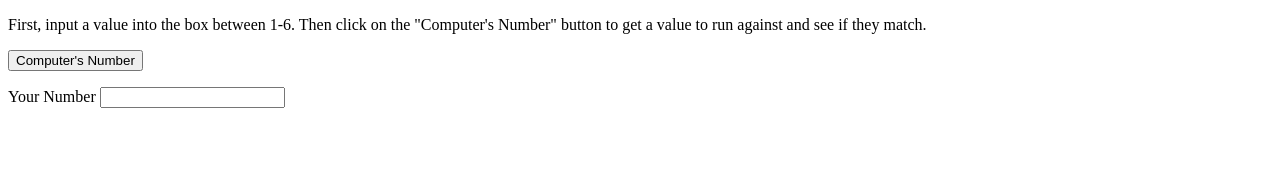
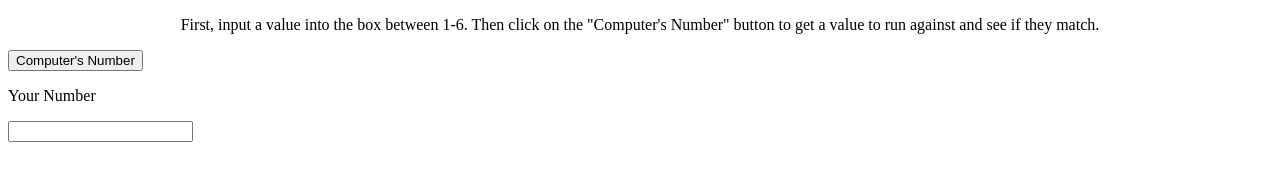
Before and after one commit to Lukas-Johns/Unit-7-01, a plain HTML site: page index.html in a window 1280 px wide. Drawn offline with Linux system fonts and the light colour scheme.

Commit message:
Linter Errors

```diff
--- a/index.html
+++ b/index.html
@@ -4,10 +4,11 @@
     <title>Guess The Dice</title>
     <link href="style.css" rel="stylesheet" type="text/css" />
   </head>
-    <p>First, input a value into the box between 1-6. Then click on the "Computer's Number" button to get a value to run against and see if they match.</p>
+  <body>
+    <p class="center">First, input a value into the box between 1-6. Then click on the "Computer's Number" button to get a value to run against and see if they match.</p>
     <button onclick="myInput()" id="press">Computer's Number</button>
-    <p>Your Number
-    <input type="text" id="mine"></input></p>
+    <p>Your Number</p>
+    <input type="text" id="mine"></input>
     <script src="script.js"></script>
   </body>
 </html>
--- a/style.css
+++ b/style.css
@@ -0,0 +1,3 @@
+.center {
+  text-align: center;
+}
```
Also changed, not shown: script.js (line endings or trailing spaces).
